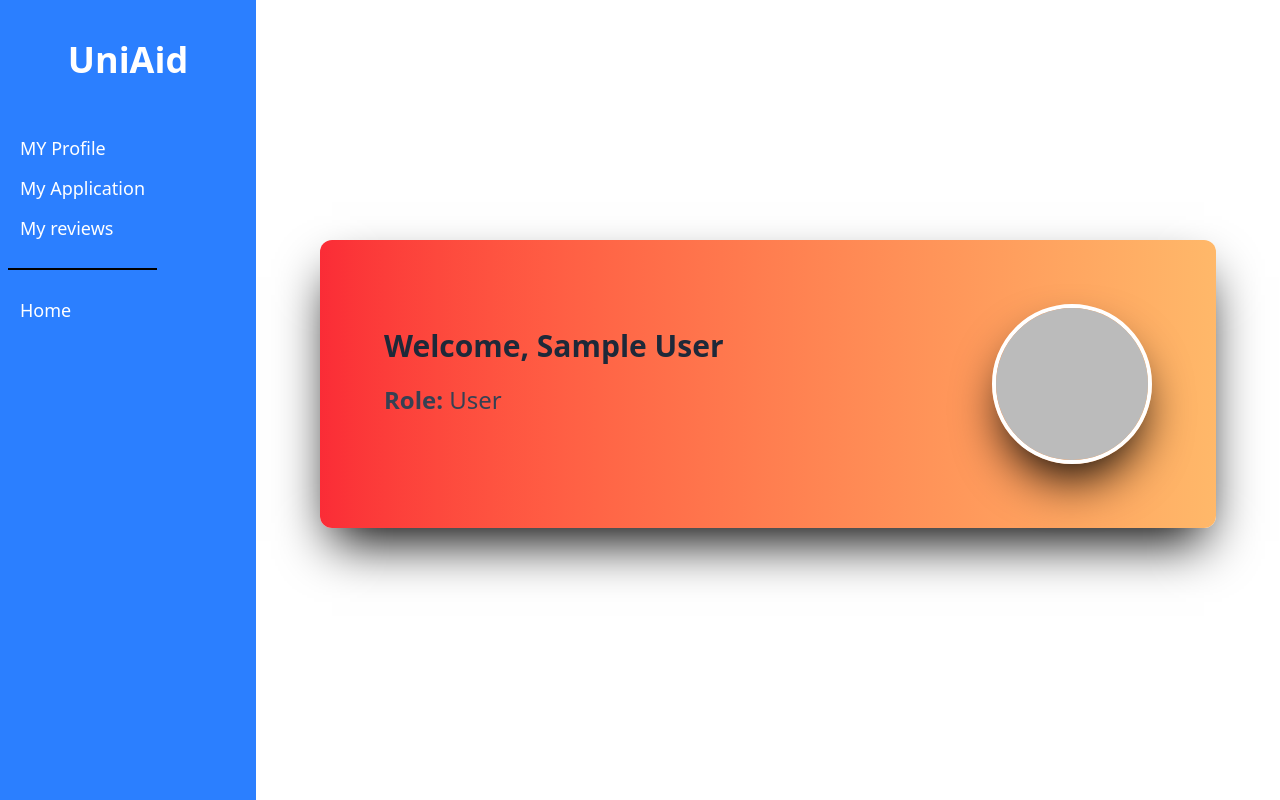
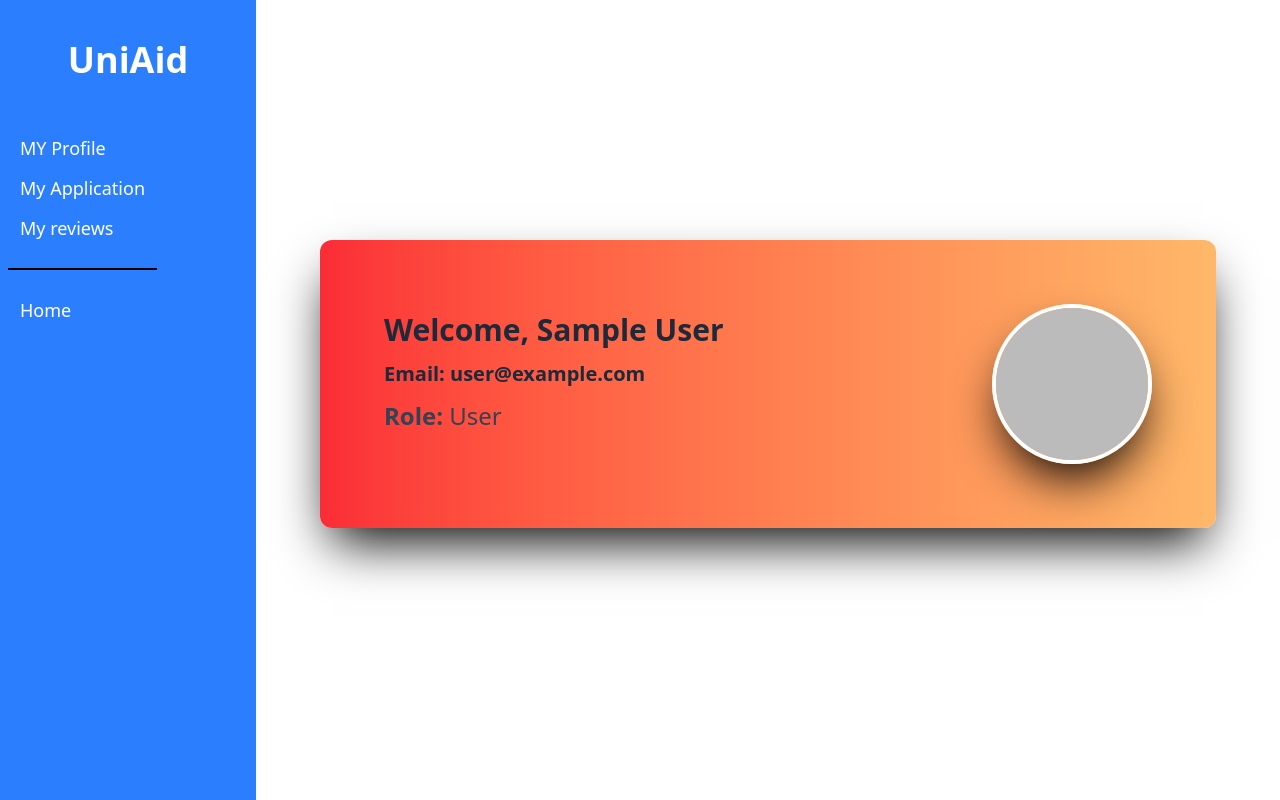
Before and after one commit to yeasinrahman26/UniAid-Client-, a React (Vite) app: page /dashBoard in a window 1280 px wide. Built offline with nearby package versions, Linux system fonts and the light colour scheme; no server answers; sample sign-in values are in the browser's storage.

Commit message:
login page error fix

```diff
--- a/src/Pages/DashBoardPages/MyProfile/MyProfile.jsx
+++ b/src/Pages/DashBoardPages/MyProfile/MyProfile.jsx
@@ -5,7 +5,7 @@ import UseMode from "../../../Hooks/UseMode";
 
 const MyProfile = () => {
   const { user } = useContext(AuthContext);
-  const { displayName, photoURL } = user || {};
+  const { displayName, photoURL,email } = user || {};
 
   const [isAdmin] = useAdmin();
   const [isMod] = UseMode();
@@ -23,9 +23,12 @@ const MyProfile = () => {
     md:flex-row justify-center items-center gap-5 mx-auto
     md:p-16 p-5  rounded-xl shadow-2xl shadow-black bg-gradient-to-r from-red-500 to-orange-300 space-y-6"
     >
-      <div className="flex-1 space-y-5">
+      <div className="flex-1 space-y-3">
         <h1 className="text-3xl font-semibold hover:text-4xl text-gray-800">
           Welcome, {displayName}
+        </h1>
+        <h1 className="text-xl font-semibold hover:text-2xl text-gray-800">
+         Email:  {email}
         </h1>
         <div className="text-2xl  font-medium text-gray-700">
           <p>
--- a/src/Pages/Login/Login.jsx
+++ b/src/Pages/Login/Login.jsx
@@ -22,7 +22,8 @@ const Login = () => {
 
     // login validation
 
-    loginUser(email, password).then((result) => {
+    loginUser(email, password)
+    .then((result) => {
       const user = result.user;
       const userInfo = {
         name: user?.name,
@@ -49,7 +50,16 @@ const Login = () => {
       });
 
       navigate(from);
-    });
+    }).catch(error=>{
+     const email = error.customData.email;
+     Swal.fire({
+       icon: "error",
+       title: `${email}  Email / Password`,
+       text: `check Email & Password try again `,
+     });
+    })
+
+
   };
 
   return (
```
